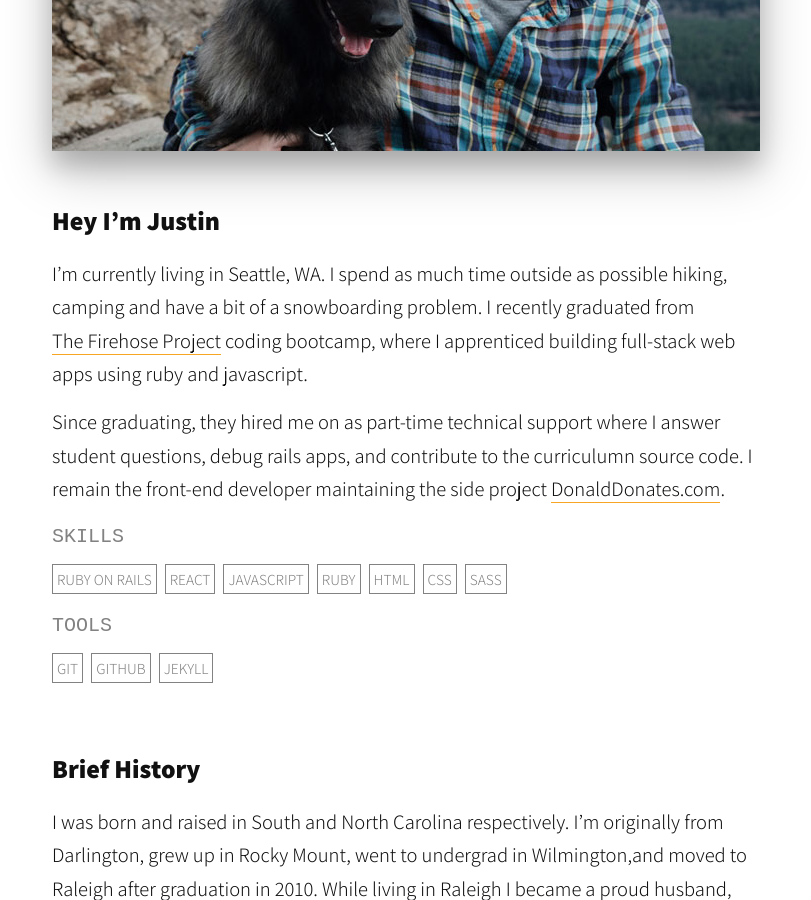
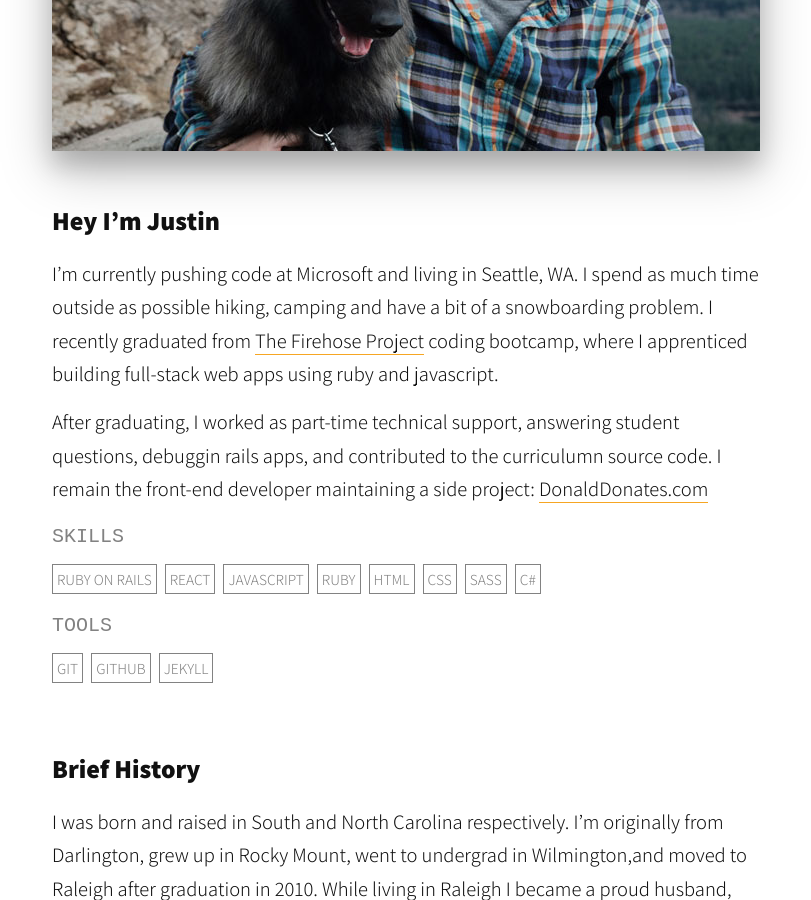
Before and after one commit to jwmunn/jwmunn.github.io, a Jekyll site: the page built from about.md, in a window 1280 px wide and 900 px high, scrolled down 517 px. Shown: the whole window, without its empty margins (234-1045 px from the left). Built offline with Jekyll 4.4.1, drawn with Linux system fonts in a browser that asks for light colours.

Commit message:
Updated content

```diff
--- a/_layouts/home.html
+++ b/_layouts/home.html
@@ -6,7 +6,7 @@
     <div class="hero-text">
       <h4 id="hi">Hey, I'm Justin</h4>
       <h1>A Full Stack Web Developer</h1>
-      <p>Web designer turned web developer. Hand coding sites since 2011. Focused on web app development with Javascript and Ruby on Rails. Available for full-time opportunities.</p>
+      <p>Web designer turned web developer. Hand coding sites since 2011. Currently at Microsoft.</p>
     </div>
     <div class="hero-social-links">
       <h4>ELSEWHERE</h4>
--- a/about.md
+++ b/about.md
@@ -11,9 +11,9 @@
 
 <!-- <del>Lewes,&nbsp;DE</del> <del>Denver,&nbsp;CO</del> <del>Sacramento,&nbsp;CA</del> <del>Seattle,&nbsp;WA</del> <del>Reno, NV</del> <del>Grand Junction, CO</del> <del>Seattle, WA</del> <del>Anchorage, AK</del>, <del>San Jose, CA</del> until early Dec -->
 
-I’m currently living in Seattle, WA. I spend as much time outside as possible hiking, camping and have a bit of a snowboarding problem. I recently graduated from <a href="http://www.thefirehoseproject.com/">The&nbsp;Firehose&nbsp;Project</a> coding bootcamp, where I apprenticed building full-stack web apps using ruby and javascript.
+I’m currently pushing code at Microsoft and living in Seattle, WA. I spend as much time outside as possible hiking, camping and have a bit of a snowboarding problem. I recently graduated from <a href="http://www.thefirehoseproject.com/">The&nbsp;Firehose&nbsp;Project</a> coding bootcamp, where I apprenticed building full-stack web apps using ruby and javascript.
 
-Since graduating, they hired me on as part-time technical support where I answer student questions, debug rails apps, and contribute to the curriculumn source code. I remain the front-end developer maintaining the side project <a href="https://donalddonates.com/">DonaldDonates.com</a>.
+After graduating, I worked as part-time technical support, answering student questions, debuggin rails apps, and contributed to the curriculumn source code. I remain the front-end developer maintaining a side project: <a href="https://donalddonates.com/">DonaldDonates.com</a>
 
 #### Skills
 <span class="badge">Ruby on Rails</span>
@@ -23,6 +23,7 @@
 <span class="badge">HTML</span>
 <span class="badge">CSS</span>
 <span class="badge">Sass</span>
+<span class="badge">C#</span>
 
 #### Tools
 <span class="badge">Git</span>
```
Also changed, not shown: 1 other file.
